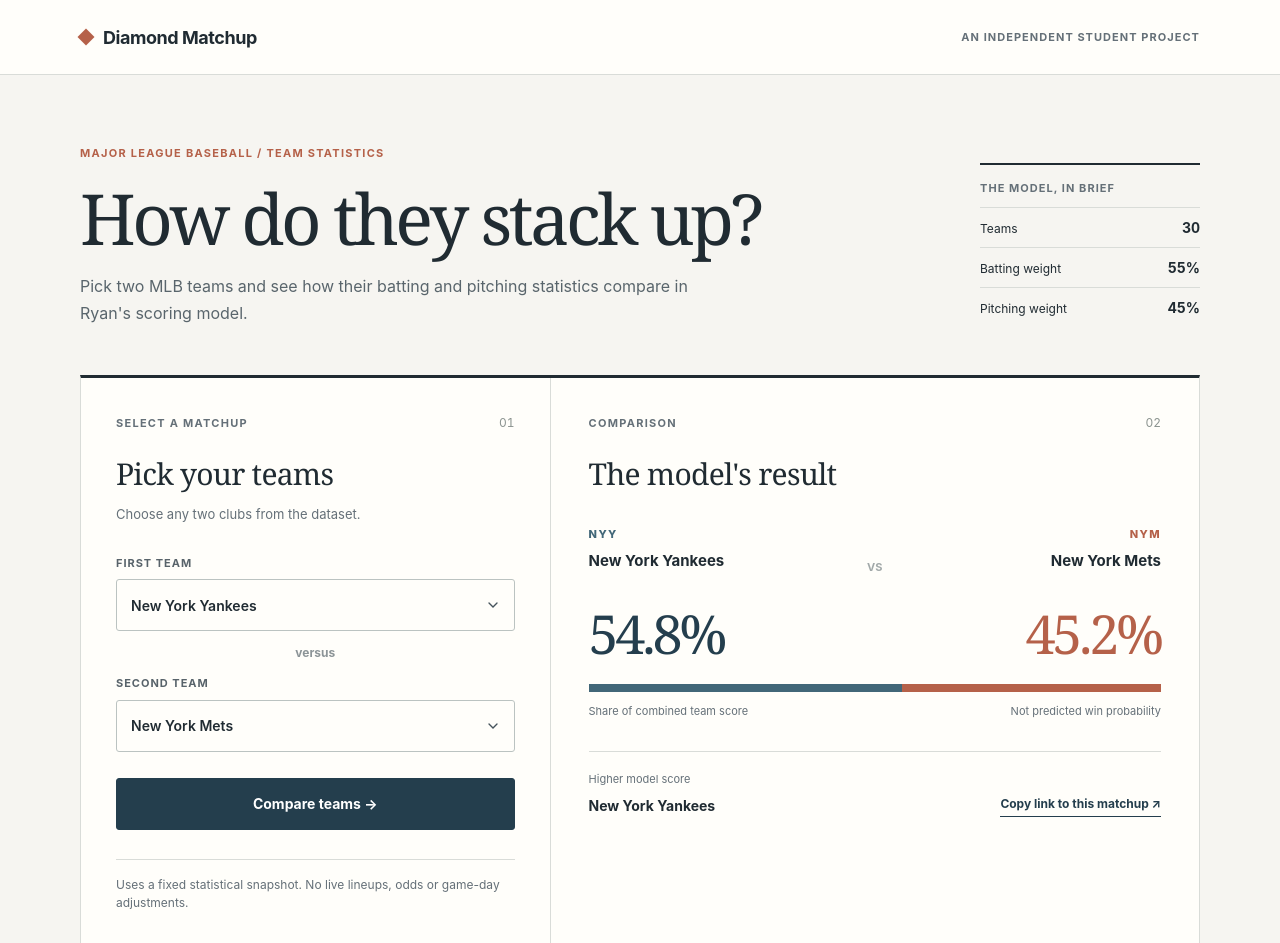
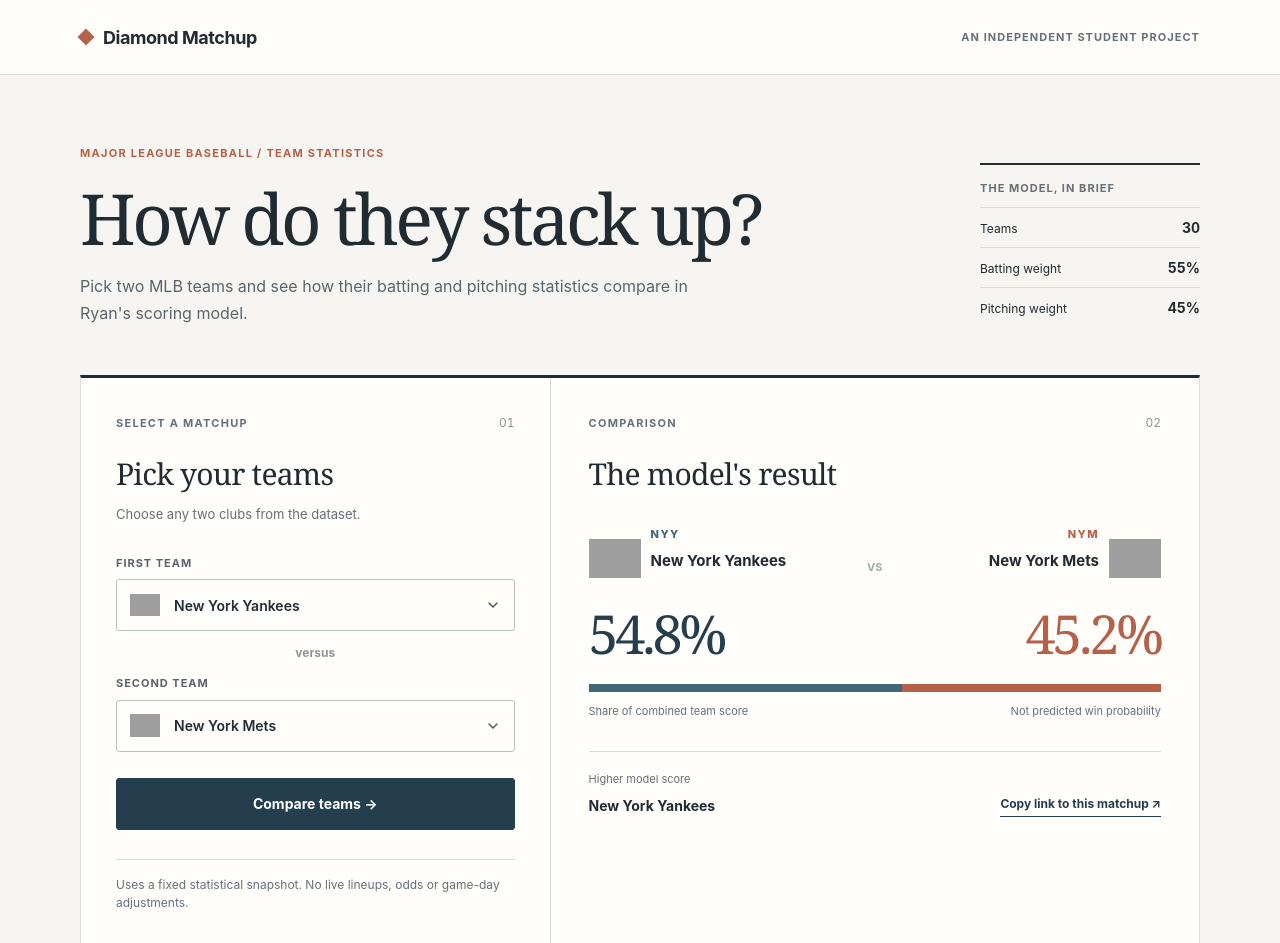
Before and after one commit to TestEdge888/MLB-Prediction, a plain HTML site: page index.html in a window 1280 px wide. Shown: the top 943 px of the page. Drawn offline with Linux system fonts and the light colour scheme; grey boxes are pictures that could not be loaded.

Commit message:
add MLB team logos

```diff
--- a/index.html
+++ b/index.html
@@ -98,6 +98,20 @@
     .method p { font-size: 13px; color: #5d676e; margin: 0 0 10px; line-height: 1.75; }
     .method .disclaimer { color: #725647; }
     footer { border-top: 1px solid var(--hairline); padding: 23px 0 42px; color: var(--muted); background: var(--paper); font-size: 11px; line-height: 1.8; }
+
+    /* Team marks stay small: identification, not decoration. */
+    .team-select { position: relative; }
+    .team-select select { padding-left: 57px; }
+    .select-logo { position: absolute; width: 30px; height: 30px; left: 14px; top: 50%; transform: translateY(-50%); object-fit: contain; pointer-events: none; }
+    .team-identity { display: flex; align-items: center; gap: 10px; min-height: 56px; }
+    .team-box.away .team-identity { justify-content: flex-end; }
+    .team-identity > div { min-width: 0; }
+    .result-logo { width: 52px; height: 52px; object-fit: contain; flex: 0 0 auto; }
+    .select-logo[hidden], .result-logo[hidden] { display: none; }
+    @media (max-width: 620px) {
+      .team-identity { gap: 5px; align-items: flex-start; min-height: 52px; }
+      .result-logo { width: 32px; height: 32px; }
+    }
     @media (max-width: 850px) {
       .hero { grid-template-columns: 1fr; gap: 22px; }
       .hero-facts { display: grid; grid-template-columns: 1fr repeat(3,minmax(0,1fr)); align-items: center; gap: 12px; }
@@ -160,10 +174,10 @@
         <h2 id="choose-title">Pick your teams</h2>
         <p class="panel-lead">Choose any two clubs from the dataset.</p>
         <label for="team-a">First team</label>
-        <select id="team-a" aria-label="First MLB team"></select>
+        <div class="team-select"><img id="select-logo-a" class="select-logo" alt="" aria-hidden="true"><select id="team-a" aria-label="First MLB team"></select></div>
         <div class="versus" aria-hidden="true">versus</div>
         <label for="team-b">Second team</label>
-        <select id="team-b" aria-label="Second MLB team"></select>
+        <div class="team-select"><img id="select-logo-b" class="select-logo" alt="" aria-hidden="true"><select id="team-b" aria-label="Second MLB team"></select></div>
         <button class="primary" id="compare" type="button">Compare teams &rarr;</button>
         <p class="error" id="error" role="alert" aria-live="polite"></p>
         <p class="tiny-note">Uses a fixed statistical snapshot. No live lineups, odds or game-day adjustments.</p>
@@ -172,9 +186,9 @@
         <div class="section-head"><p class="overline">Comparison</p><span class="section-index">02</span></div>
         <h2 class="result-title" id="results-title">The model's result</h2>
         <div class="team-grid" aria-live="polite" aria-atomic="true">
-          <div class="team-box"><div class="team-code" id="badge-a">NYY</div><div class="team-name" id="name-a">New York Yankees</div><p class="team-percent" id="percent-a">54.8%</p></div>
+          <div class="team-box"><div class="team-identity"><img id="result-logo-a" class="result-logo" alt="" aria-hidden="true"><div><div class="team-code" id="badge-a">NYY</div><div class="team-name" id="name-a">New York Yankees</div></div></div><p class="team-percent" id="percent-a">54.8%</p></div>
           <div class="vs">VS</div>
-          <div class="team-box away"><div class="team-code" id="badge-b">NYM</div><div class="team-name" id="name-b">New York Mets</div><p class="team-percent" id="percent-b">45.2%</p></div>
+          <div class="team-box away"><div class="team-identity"><div><div class="team-code" id="badge-b">NYM</div><div class="team-name" id="name-b">New York Mets</div></div><img id="result-logo-b" class="result-logo" alt="" aria-hidden="true"></div><p class="team-percent" id="percent-b">45.2%</p></div>
         </div>
         <div class="score-track" role="img" id="score-track" aria-label="Model score share: Yankees 54.8 percent, Mets 45.2 percent"><span class="first" id="share-a"></span><span class="second"></span></div>
         <div class="score-caption"><span>Share of combined team score</span><span>Not predicted win probability</span></div>
@@ -213,7 +227,7 @@
       </div>
     </section>
   </main>
-  <footer><div class="wrap">Model and original analysis by Ryan. Website built with assistance. Independent project; not affiliated with Major League Baseball.</div></footer>
+  <footer><div class="wrap">Model and original analysis by Ryan. Website built with assistance. Independent project; not affiliated with Major League Baseball. Team logos belong to their respective owners.</div></footer>
   <script src="./scores.js"></script>
   <script>
     'use strict';
@@ -240,6 +254,57 @@
       'Toronto Blue Jays':'TOR', 'Washington Nationals':'WSH'
     };
     const $ = id => document.getElementById(id);
+    // Official MLB team IDs identify the SVG marks from MLB's image CDN.
+    // ESPN's CDN serves as a fallback if a primary image fails to load.
+    const teamIds = {
+      'Arizona Diamondbacks': 109,
+      'Athletics': 133,
+      'Atlanta Braves': 144,
+      'Baltimore Orioles': 110,
+      'Boston Red Sox': 111,
+      'Chicago Cubs': 112,
+      'Chicago White Sox': 145,
+      'Cincinnati Reds': 113,
+      'Cleveland Guardians': 114,
+      'Colorado Rockies': 115,
+      'Detroit Tigers': 116,
+      'Houston Astros': 117,
+      'Kansas City Royals': 118,
+      'Los Angeles Angels': 108,
+      'Los Angeles Dodgers': 119,
+      'Miami Marlins': 146,
+      'Milwaukee Brewers': 158,
+      'Minnesota Twins': 142,
+      'New York Mets': 121,
+      'New York Yankees': 147,
+      'Philadelphia Phillies': 143,
+      'Pittsburgh Pirates': 134,
+      'San Diego Padres': 135,
+      'Seattle Mariners': 136,
+      'San Francisco Giants': 137,
+      'St. Louis Cardinals': 138,
+      'Tampa Bay Rays': 139,
+      'Texas Rangers': 140,
+      'Toronto Blue Jays': 141,
+      'Washington Nationals': 120
+    };
+    const espnCodes = {
+      'Athletics': 'oak', 'Chicago White Sox': 'chw', 'Kansas City Royals': 'kc',
+      'San Diego Padres': 'sd', 'San Francisco Giants': 'sf', 'Tampa Bay Rays': 'tb'
+    };
+    function displayLogo(elementId, teamName) {
+      const el = $(elementId);
+      const teamId = teamIds[teamName];
+      if (!teamId) { el.hidden = true; return; }
+      el.hidden = false;
+      const espnCode = espnCodes[teamName] || (codes[teamName] || '').toLowerCase();
+      el.onerror = function() {
+        el.onerror = function() { el.hidden = true; };
+        el.src = `https://a.espncdn.com/i/teamlogos/mlb/500/${espnCode}.png`;
+      };
+      el.src = `https://www.mlbstatic.com/team-logos/${teamId}.svg`;
+    }
+
     const a = $('team-a'), b = $('team-b');
     for (const team of dataset) {
       a.add(new Option(team.name, team.name));
@@ -249,6 +314,11 @@
     a.value = byName.has(params.get('a')) ? params.get('a') : 'New York Yankees';
     b.value = byName.has(params.get('b')) ? params.get('b') : 'New York Mets';
     if (a.value === b.value) b.value = a.value === 'New York Mets' ? 'New York Yankees' : 'New York Mets';
+
+    displayLogo('select-logo-a', a.value);
+    displayLogo('select-logo-b', b.value);
+    a.addEventListener('change', () => displayLogo('select-logo-a', a.value));
+    b.addEventListener('change', () => displayLogo('select-logo-b', b.value));
 
     function render() {
       const t1 = byName.get(a.value), t2 = byName.get(b.value);
@@ -264,6 +334,8 @@
       $('name-b').textContent = t2.name;
       $('badge-a').textContent = codes[t1.name] || 'MLB';
       $('badge-b').textContent = codes[t2.name] || 'MLB';
+      displayLogo('result-logo-a', t1.name);
+      displayLogo('result-logo-b', t2.name);
       $('percent-a').textContent = shareA.toFixed(1) + '%';
       $('percent-b').textContent = shareB.toFixed(1) + '%';
       $('share-a').style.width = shareA + '%';
```
